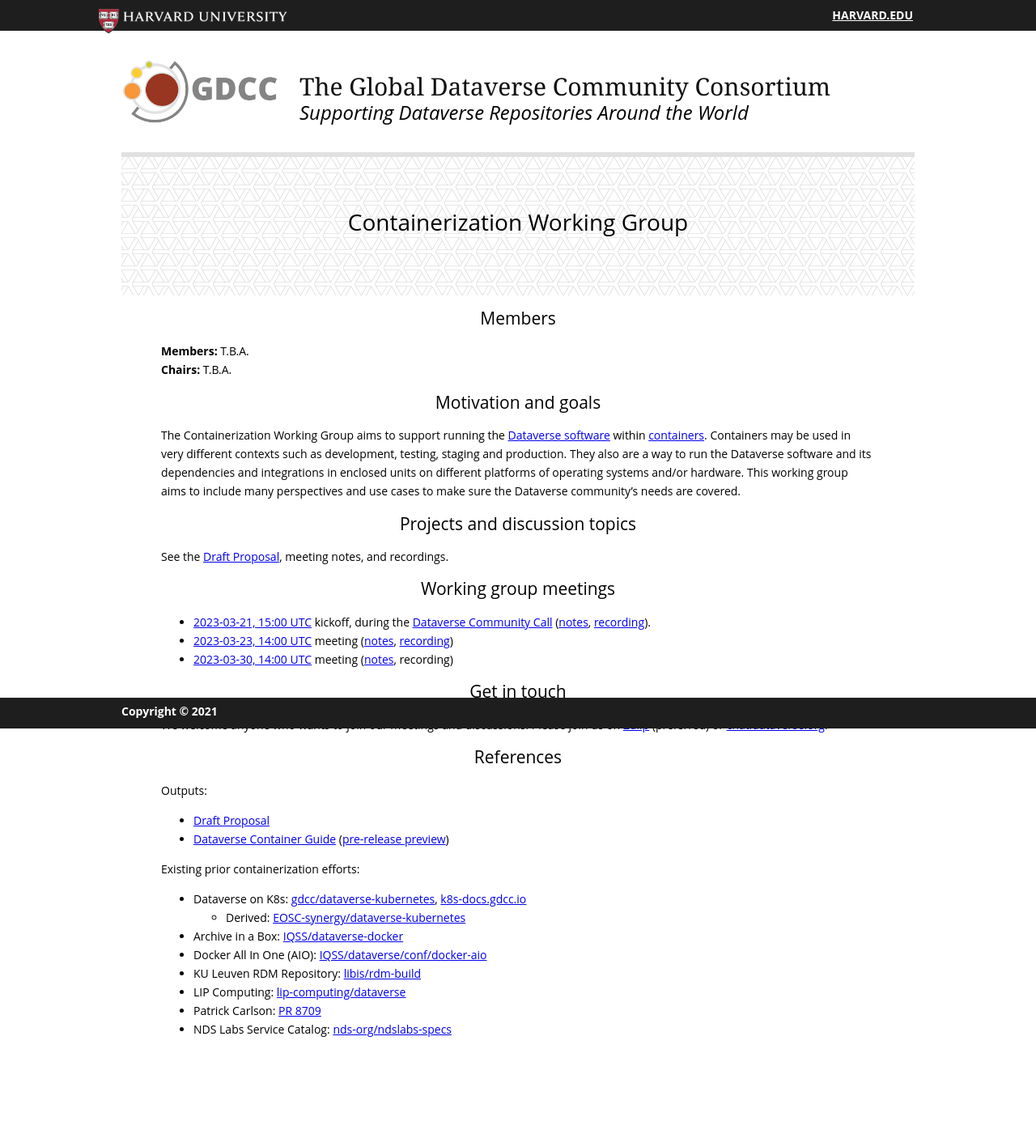
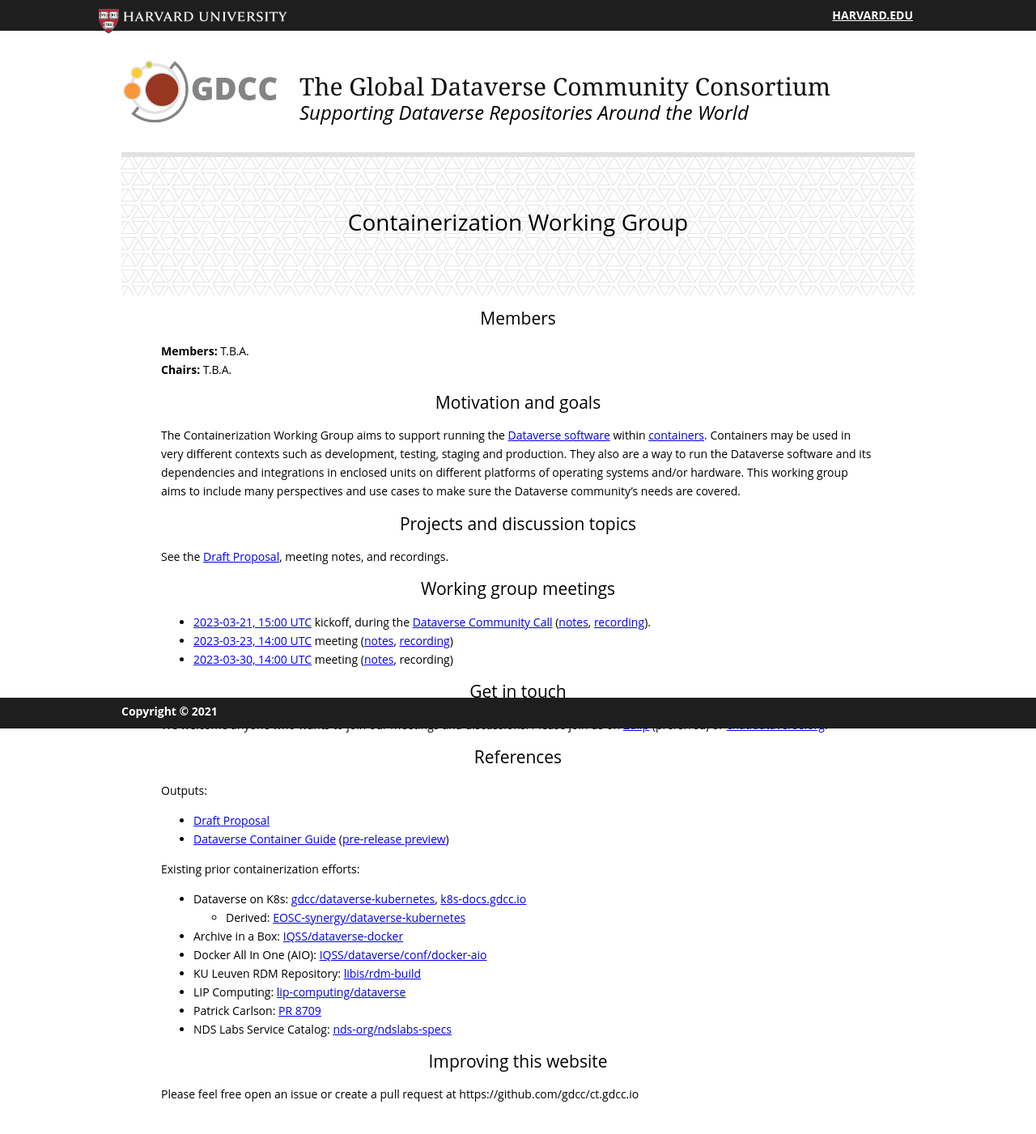
Before and after one commit to gdcc/ct.gdcc.io, a Jekyll site: the page built from index.md, in a window 1280 px wide. Shown: the whole page at 81% size. Built offline with Jekyll 4.4.1, drawn with Linux system fonts in a browser that asks for light colours; our own code applies the rules of GitHub Pages for plain Markdown files; before the commit the page ends 1335 px from its top, so only the background shows below that.

Commit message:
link to source of website

```diff
--- a/index.md
+++ b/index.md
@@ -44,3 +44,7 @@ Existing prior containerization efforts:
 - LIP Computing: [lip-computing/dataverse](https://gitlab.com/lip-computing/dataverse)
 - Patrick Carlson: [PR 8709](https://github.com/IQSS/dataverse/pull/8709)
 - NDS Labs Service Catalog: [nds-org/ndslabs-specs](https://github.com/nds-org/ndslabs-specs/blob/2.0.1/dataverse/dataverse.json)
+
+## Improving this website
+
+Please feel free open an issue or create a pull request at https://github.com/gdcc/ct.gdcc.io
```
